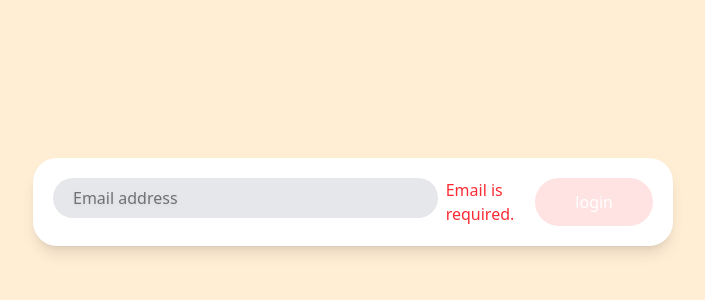
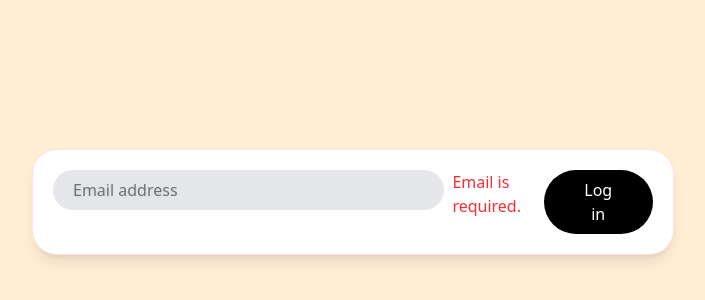
Before and after one commit to superdols/carrot-market-reloaded, a Next.js app: page / in a window 1280 px wide. Shown: the part 198-498 px from the top of the page, without its empty margins (287-992 px from the left). Built offline with nearby package versions, Linux system fonts and the light colour scheme.

Commit message:
State Modifiers

```diff
--- a/app/page.tsx
+++ b/app/page.tsx
@@ -1,18 +1,21 @@
 export default function Home() {
 	return (
 		<main className="bg-gray-100 sm:bg-red-100 md:bg-green-100 lg:bg-cyan-100 xl:bg-orange-100 2xl:bg-purple-100 h-screen flex items-center justify-center p-5">
-			<div className="bg-white shadow-lg p-5 rounded-3xl w-full max-w-screen-sm flex md:flex-row flex-col gap-2">
+			<div
+				className="bg-white shadow-lg p-5 rounded-3xl w-full max-w-screen-sm flex flex-col md:flex-row gap-2 *:outline-none ring ring-transparent transition-shadow
+      has-[:invalid]:ring-red-100"
+			>
 				<input
-					className="w-full rounded-full h-10 bg-gray-200 pl-5 outline-none ring ring-transparent focus:ring-green-500 focus:ring-offset-2 transition-shadow placeholder:drop-shadow invalid:focus:ring-red-500 peer"
-					type="email"
+					className="w-full rounded-full h-10 bg-gray-200 pl-5 ring ring-transparent focus:ring-green-500 focus:ring-offset-2 transition-shadow placeholder:drop-shadow invalid:focus:ring-red-500 peer"
+					type="text"
 					required
 					placeholder="Email address"
 				/>
-				<span className="text-red-500 font-medium hidden peer-invalid:block">
+				<span className="text-red-500 font-medium hidden peer-invalid:block ">
 					Email is required.
 				</span>
-				<button className="text-white py-2 rounded-full active:scale-90 focus:scale-90 transition-transform font-medium outline-none md:px-10 bg-black peer-invalid:bg-red-100">
-					login
+				<button className="text-white py-2 rounded-full active:scale-90  transition-transform font-medium  md:px-10 bg-black ">
+					Log in
 				</button>
 			</div>
 		</main>
```
